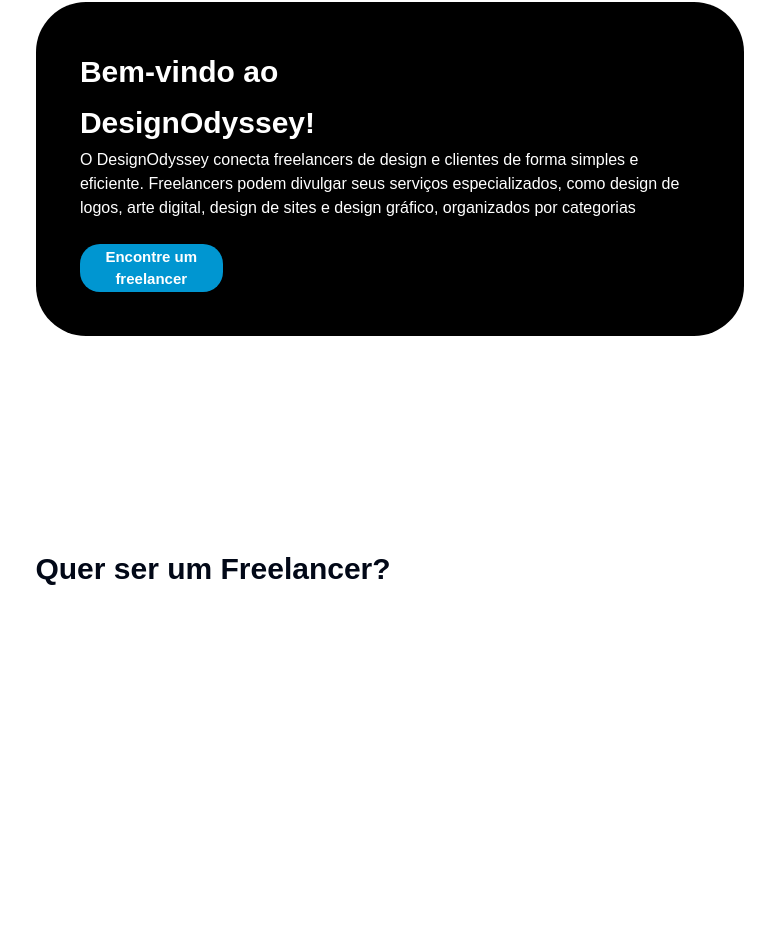
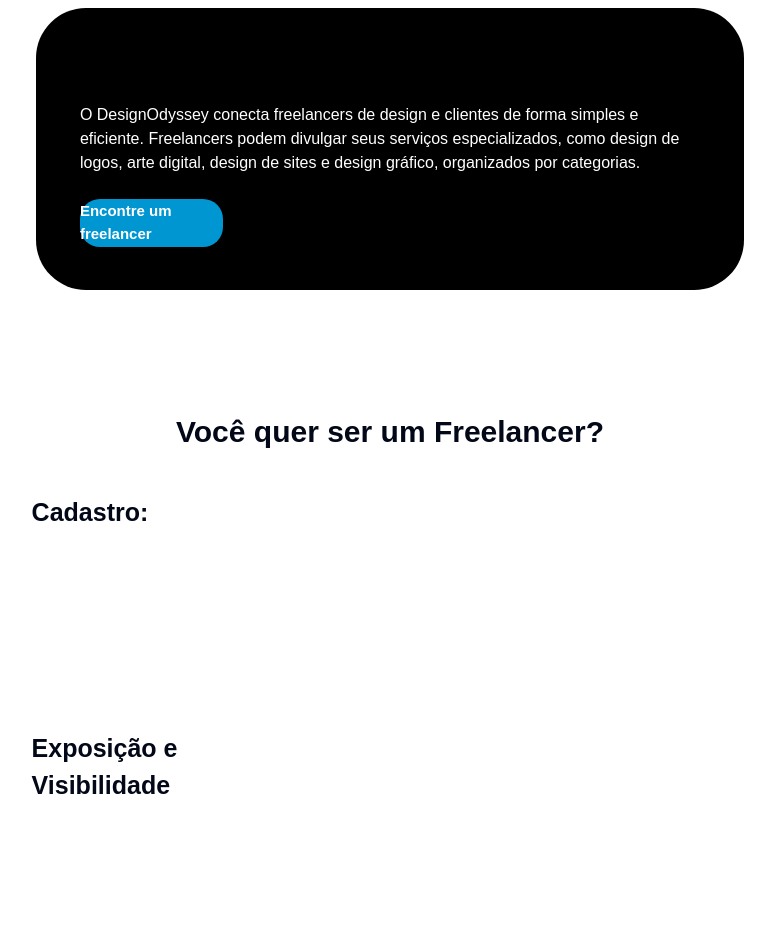
Before and after one commit to jessivxi/projeto-designodyssey, a Next.js app: page /functioning in a window 1280 px wide. Shown: the part 143-1081 px from the top of the page, without its empty margins (250-1025 px from the left). Built offline with nearby package versions, Linux system fonts and the light colour scheme.

Commit message:
atualização
atualizaçãop

```diff
--- a/src/app/functioning/functioning.module.css
+++ b/src/app/functioning/functioning.module.css
@@ -1,13 +1,14 @@
-.functioning_main{
+.functioning_main {
     display: flex;
     justify-content: center;
     align-items: center;
     width: 100%;
-    height: 60vh;
+    height: auto;
     margin-bottom: 20vh;
+    flex-direction: column;
 }
 
-.functioning_content{
+.functioning_content {
     display: flex;
     justify-content: center;
     flex-direction: column;
@@ -15,7 +16,7 @@
     min-height: 55vh;
 }
 
-.functioning_content_box{
+.functioning_content_box {
     display: flex;
     margin: auto;
     flex-direction: column;
@@ -25,22 +26,24 @@
     color: white;
     padding: 4%;
     border-radius: 50px;
-    -webkit-border-radius: 50px;
-    -moz-border-radius: 50px;
-    -ms-border-radius: 50px;
-    -o-border-radius: 50px;
 }
-.functioning_content_title_box{
+
+.functioning_content_title{
+    display: flex;
     font-weight: bolder;
-    font-size: 30px;
+    font-size: 0px;
+    color: white;
     line-height: 4vw;
     width: 60%;
 }
-.functioning_content_text{
+
+.functioning_content_text {
     display: flex;
     color: white;
     font-size: 1rem;
+    flex-direction: column;
 }
+
 .functioning_content_button {
     display: flex;
     justify-content: center;
@@ -48,46 +51,70 @@
     width: 23%;
     height: 6vh;
     font-weight: bold;
-
     background-color: #0096D1;
     transition: background-color 0.3s ease, color 0.3s ease, transform 0.3s ease;
     margin-top: 3vh;
     border-radius: 20px;
     font-size: 15px;
-    -webkit-border-radius: 20px;
-    -moz-border-radius: 20px;
-    -ms-border-radius: 20px;
-    -o-border-radius: 20px;
 }
 
 .functioning_content_button:hover {
     background-color: #00adf2;
     color: white;
     transform: scale(1.0);
-    -webkit-transform: scale(1.0);
-    -moz-transform: scale(1.0);
-    -ms-transform: scale(1.0);
-    -o-transform: scale(1.0);
 }
-.functioning_apresention_main{
+
+.functioning_apresention_main {
     display: flex;
     justify-content: center;
     align-items: center;
-    width: 100%;
-    height: 60vh;
-    padding: 0% 0% 290% 16%;
-    margin-bottom: 20vh;
+    width: 100%; /* Alterado para 100% para ocupar toda a largura */
+    height: auto;
+    flex-direction: column;
+    margin-top: 5vh; /* Adicionado espaçamento superior */
 }
-.functioning_apresention_container{
+
+.functioning_apresention_content {
     display: flex;
-    justify-content: center;
     flex-direction: column;
-    width: 85%;
-    min-height: 55vh;
+    width: 70%;
+    align-items: center; /* Centraliza o conteúdo */
 }
-.functioning_apresention_texts{
+
+.functioning_apresention_texts {
     font-weight: bolder;
     font-size: 30px;
-    line-height: 4vw;
-    width: 60%;
+    margin: 0;
+    padding: 0;
+    text-align: center;
 }
+
+.functiong_service_content {
+    display: flex;
+    justify-content: space-between; /* Distribui o espaço entre as colunas */
+    align-items: flex-start; /* Alinha os itens ao topo */
+    width: 100%; /* Ocupa toda a largura disponível */
+    padding: 0 10%; /* Adiciona padding nas laterais */
+    flex-wrap: wrap; /* Permite que as colunas quebrem em telas menores */
+}
+
+.functiong_service_colune1,
+.functiong_service_colune2,
+.functiong_service_colune3 {
+    display: flex;
+    flex-direction: column;
+    width: 30%; /* Define a largura das colunas */
+    margin-bottom: 5%;
+}
+
+.functiong_service_title {
+    padding: 40px 0px 10px 0px;
+    font-weight: bold;
+    font-size: 25px;
+}
+
+.functiong_service_text {
+    font-size: 1rem;
+    color: white; /* Adicionado para garantir legibilidade */
+
+    }
--- a/src/app/functioning/page.tsx
+++ b/src/app/functioning/page.tsx
@@ -1,45 +1,55 @@
 "use client"
-import styles from './functioning.module.css'
-import Image from 'next/image';
-import React from 'react'
-
-import Link from 'next/link'
-import { use } from 'react';
+import styles from './functioning.module.css';
+import Link from 'next/link';
 import Header from '../components/header/header';
 import Footer from '../components/footer/footer';
 
-function functioning() {
+function Functioning() {
     return (
         <>
-        <Header />
-            <div className={styles.functioning_main}>
-                <div className={styles.functioning_content}>
+            <Header />
+            <main className={styles.functioning_main}>
+                {/* Seção de Boas-Vindas */}
+                <section className={styles.functioning_content}>
                     <div className={styles.functioning_content_box}>
-                        <div className={styles.functioning_content_title_box}>
-                            <h1 className={styles.functioning_content_title}>Bem-vindo ao DesignOdyssey!</h1>
+                        <h1 className={styles.functioning_content_title}>Bem-vindo ao DesignOdyssey!</h1>
+                        <p className={styles.functioning_content_text}>
+                            O DesignOdyssey conecta freelancers de design e clientes de forma simples e eficiente. Freelancers podem divulgar seus serviços especializados, como design de logos, arte digital, design de sites e design gráfico, organizados por categorias.
+                        </p>
+                        <div className={styles.functioning_content_button}>
+                            <Link href="/listing" className={styles.functioning_button}>
+                                Encontre um freelancer
+                            </Link>
                         </div>
-                            <p className={styles.functioning_content_text}>O DesignOdyssey conecta freelancers de design e clientes de forma simples e eficiente. Freelancers podem divulgar seus serviços especializados, como design de logos, arte digital, design de sites e design gráfico, organizados por categorias</p>
-                            <div className={styles.functioning_content_button}>
-                        <Link href="/listing">
-                            <button className={styles.functioning_button}>Encontre um freelancer</button>
-                        </Link>
                     </div>
+                </section>
+
+                {/* Seção para Freelancers */}
+                <section className={styles.functioning_apresention_main}>
+                    <h1 className={styles.functioning_apresention_texts}>Você quer ser um Freelancer?</h1>
+                    <div className={styles.functioning_apresention_content}>
+                        <div className={styles.functiong_service_content}>
+                            <div className={styles.functiong_service_main}>
+                                <div className={styles.functiong_service_colune1}>
+                                    <h2 className={styles.functiong_service_title}>Cadastro:</h2>
+                                    <p className={styles.functiong_service_text}>Cadastre-se gratuitamente e crie um perfil com suas habilidades e experiências.</p>
+                                </div>
+                                <div className={styles.functiong_service_colune2}>
+                                    <h2 className={styles.functiong_service_title}>Exposição e Visibilidade</h2>
+                                    <p className={styles.functiong_service_text}>Exposição e Visibilidade</p>
+                                </div>
+                                <div className={styles.functiong_service_colune3}>
+                                    <h2 className={styles.functiong_service_title}>Pagamento Seguro</h2>
+                                    <p className={styles.functiong_service_text}>Receba pagamentos de forma segura e rápida.</p>
+                                </div>
+                            </div>
+                        </div>
                     </div>
-                </div>
-            </div>
-            <div className={styles.functioning_apresention_main}>
-                <div className={styles.functioning_apresention_container}>
-                    <div className={styles.functioning_apresention_texts}>
-                        <h1 className={styles.functioning_apresention_title}>Quer ser um Freelancer?</h1>
-                        <p className={styles.functioning_apresention_text}></p>
-                    </div>
-                </div>
-
-            </div>
-
-        <Footer />
+                </section>
+            </main>
+            <Footer />
         </>
     );
 }
 
-export default functioning;
+export default Functioning;
```
